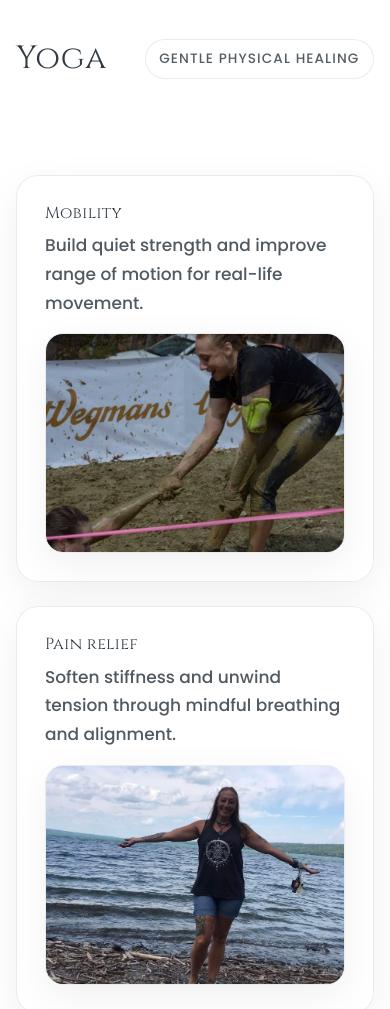
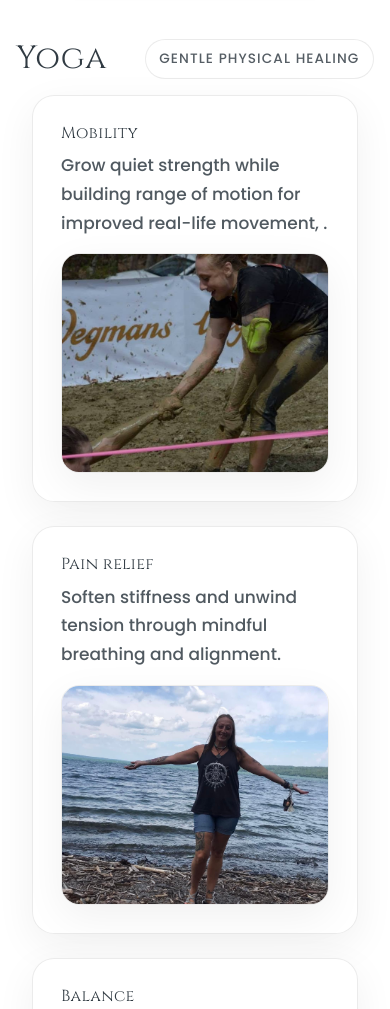
Before and after one commit to joshuacopp/tarasana, a plain HTML site: page index.html in a window 390 px wide. Shown: the part 2060-3069 px from the top of the page. Drawn offline with nearby package versions, Linux system fonts and the light colour scheme; a web font is replaced by a local one.

Commit message:
removed section exit after yoga and before MOBILITY

```diff
--- a/index.html
+++ b/index.html
@@ -350,16 +350,15 @@
           <h2 class="section-title mb-0">Yoga</h2>
           <span class="pill">Gentle physical healing</span>
         </div>
-    </section>
+
 
     <!-- Mobility / Pain Relief / Balance -->
-    <section>
       <div class="content-wrap">
         <div class="row g-4 align-items-stretch">
           <div class="col-12 col-lg-4 scroll-fade">
             <div class="card-soft copy-card copy h-100">
               <h3 class="h6 brand mb-2 kaivalya" style="color:rgba(31,42,51,.92);">Mobility</h3>
-              <p class="mb-0">Build quiet strength and improve range of motion for real-life movement.</p>
+              <p class="mb-0">Grow quiet strength while building range of motion for improved real-life movement, .</p>
               <img class="benefit-img" src="assets/img/mobility.jpg" alt="Mobility image" loading="lazy">
             </div>
           </div>
```
